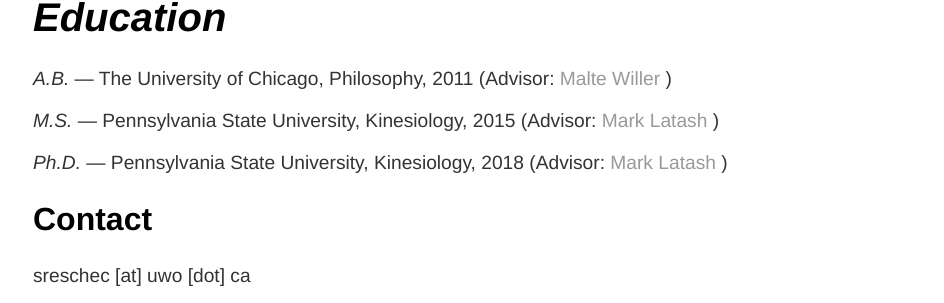
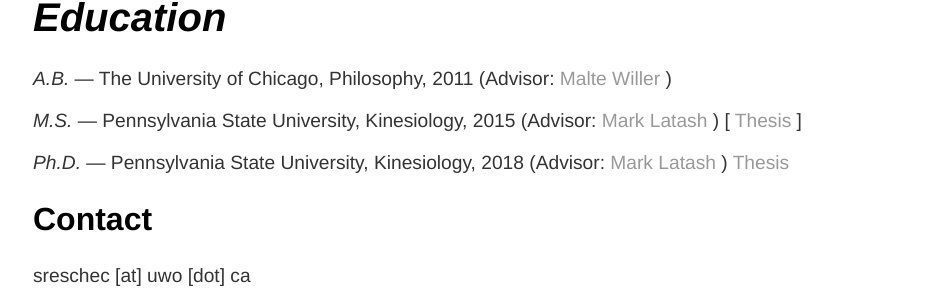
Before and after one commit to sreschechtko/sreschechtko.github.io, a Jekyll site: the page built from about.html, in a window 1280 px wide. Shown: the part 370-673 px from the top of the page, without its empty margins (159-1103 px from the left). Built offline with Jekyll 4.4.1, drawn with Linux system fonts in a browser that asks for light colours.

Commit message:
Update about.html

```diff
--- a/about.html
+++ b/about.html
@@ -8,8 +8,8 @@
 	<p></p>
 	<h1>Education</h1>
 	<p><i>A.B.</i> — The University of Chicago, Philosophy, 2011 (Advisor: <a href = "http://maltewiller.net" target = "_blank"> Malte Willer </a>)</p>
- 	<p><i>M.S.</i> — Pennsylvania State University,  Kinesiology, 2015 (Advisor: <a href = "https://hhd.psu.edu/contact/mark-latash-phd" target = "_blank"> Mark Latash </a>)</p>
- 	<p><i>Ph.D.</i> — Pennsylvania State University, Kinesiology, 2018 (Advisor: <a href = "https://hhd.psu.edu/contact/mark-latash-phd" target = "_blank"> Mark Latash </a>)</p>
+ 	<p><i>M.S.</i> — Pennsylvania State University,  Kinesiology, 2015 (Advisor: <a href = "https://hhd.psu.edu/contact/mark-latash-phd" target = "_blank"> Mark Latash </a>) [<a href = "https://etda.libraries.psu.edu/catalog/24228" target = "_blank"> Thesis </a>]</p>
+ 	<p><i>Ph.D.</i> — Pennsylvania State University, Kinesiology, 2018 (Advisor: <a href = "https://hhd.psu.edu/contact/mark-latash-phd" target = "_blank"> Mark Latash </a>) <a href = "https://etda.libraries.psu.edu/catalog/15059sxr392" target = "_blank"> Thesis </a></p>
 	<p></p>
 	<p></p>
 	<h2>Contact</h2>
```
